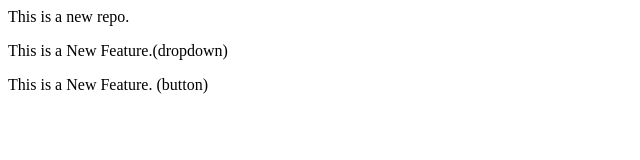
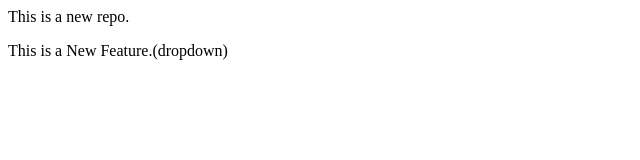
Before and after one commit to Nishank2606/LocalRepo, a plain HTML site: page index.html in a window 1280 px wide. Shown: the whole page, without its empty margins (0-640 px from the left). Drawn offline with Linux system fonts and the light colour scheme.

Commit message:
Hello World

```diff
--- a/index.html
+++ b/index.html
@@ -1,3 +1,2 @@
 <p> This is a new repo.</p>
 <p> This is a New Feature.(dropdown)</p>
-<p> This is a New Feature. (button)</p>
```
Also changed, not shown: 1 other file.
